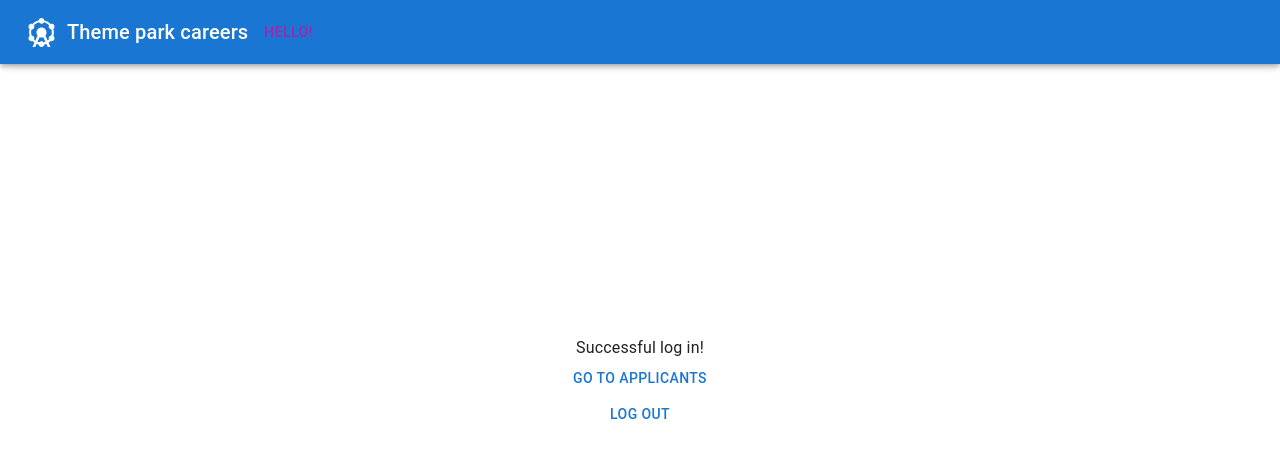
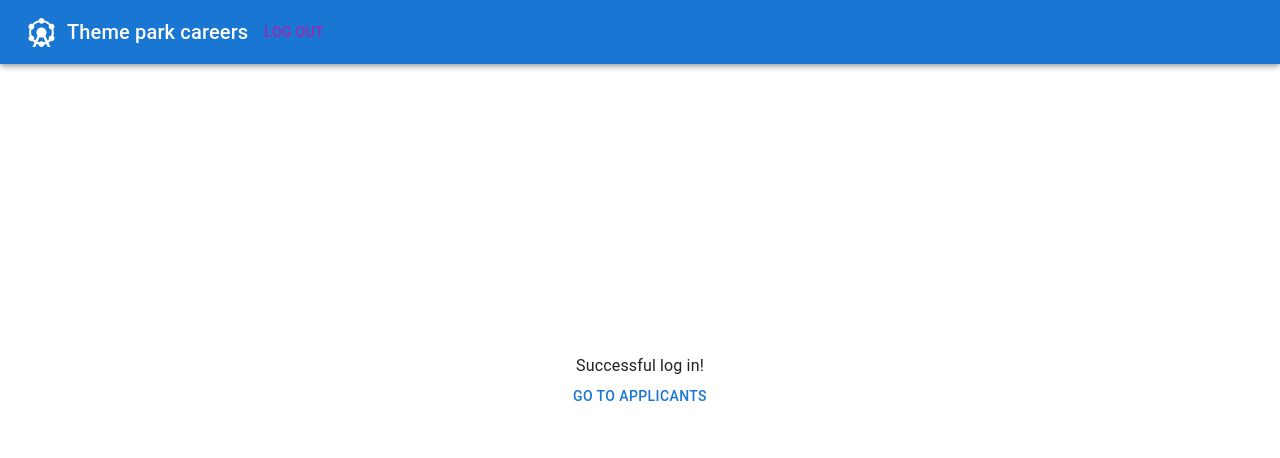
Before and after one commit to ponkinnm/IV1201-frontend, a React (Vite) app: page /user in a window 1280 px wide. Shown: the top 458 px of the page. Built offline with nearby package versions, Linux system fonts and the light colour scheme; sample sign-in values are in the browser's storage.

Commit message:
Added "log out" button to header

```diff
--- a/src/components/Header.tsx
+++ b/src/components/Header.tsx
@@ -1,9 +1,29 @@
 import { AppBar, Box, Toolbar, Typography, Button } from '@mui/material';
 import { Attractions } from '@mui/icons-material';
 import { Link } from 'react-router-dom';
-import { isAuthenticated } from '../utils/auth';
+import { useEffect, useState } from 'react';
+import { isAuthenticated, logout} from '../utils/auth';
 
 function Header() {
+  const [auth, setAuth] = useState<boolean>(false);
+
+  useEffect(() => {
+    const updateAuth = () => {
+      setAuth(isAuthenticated());
+      console.log(auth);
+    };
+
+    updateAuth();
+
+    //Listen to storage to check if the JWT token have been added or removed.
+    window.addEventListener('storage', updateAuth);
+
+    return () => {
+      window.removeEventListener('storage', updateAuth);
+    };
+
+  }, []);
+
   return (
     <AppBar position="sticky" sx={{ width: '100dvw' }}>
       <Toolbar sx={{ justifyContent: 'space-between' }}>
@@ -13,8 +33,8 @@ function Header() {
             <Typography color="white" component="div" variant="h6">
               Theme park careers
             </Typography>
-            {isAuthenticated() && (
-              <Button color="secondary">Hello!</Button>
+            {auth && (
+              <Button color="secondary" onClick={()=>{logout(); setAuth(false)}}>Log out</Button>
             )}
           </Box>
         </Link>
--- a/src/components/SignInForm.tsx
+++ b/src/components/SignInForm.tsx
@@ -103,6 +103,7 @@ export default function SignIn() {
         if(isAuthenticated()){
           setAuth(true);
         }
+        window.dispatchEvent(new Event('storage'));
         void navigate("/user");
       }
 
@@ -117,6 +118,7 @@ export default function SignIn() {
 */
       //TODO: Test token, delete before final release!!! Uncomment code above
       sessionStorage.setItem("jwt", "eyJhbGciOiJIUzI1NiIsInR5cCI6IkpXVCJ9.eyJ1c2VySWQiOiIxMjM0NTYiLCJpYXQiOjE3MDAyMzg4MDAsImV4cCI6MjIwNTM5MjQwMH0.TLmX2NmILKaAh8au9L9sP0e2l6ZdRxM9OPM8XGcOvJg");
+      window.dispatchEvent(new Event('storage'));
       //sessionStorage.setItem("jwt", "dfzsz");
       if(isAuthenticated()){
         // setAuth(true);
--- a/src/pages/LoggedInUser.tsx
+++ b/src/pages/LoggedInUser.tsx
@@ -1,10 +1,11 @@
 import { Typography } from '@mui/material';
 import { Button } from '@mui/material'
 import { useNavigate } from 'react-router-dom';
-import { isAuthenticated, logout } from '../utils/auth';
+import { isAuthenticated } from '../utils/auth';
 import '../container.css';
 
 //TODO: Replace static data with fetched user data from db.
+
 function LoggedInUser() {
   const navigate = useNavigate();
 
@@ -14,7 +15,6 @@ function LoggedInUser() {
         <div className="inner-container">
           <Typography>Successful log in!</Typography>
           <Button onClick={() => { void navigate("/applicants") }}>Go to applicants</Button>
-          <Button onClick={() => { logout(); void navigate("/")}}>Log out</Button>
         </div>
       </div>
     );
--- a/src/utils/auth.ts
+++ b/src/utils/auth.ts
@@ -4,7 +4,7 @@ interface DecodedToken{
     exp: number,
 }
 
-/* Check if a user is authenticated */
+/* Check if a user is authenticated, handles all login and logout logic*/
 export const isAuthenticated = (): boolean => {
     const token = sessionStorage.getItem("jwt")
 
```
